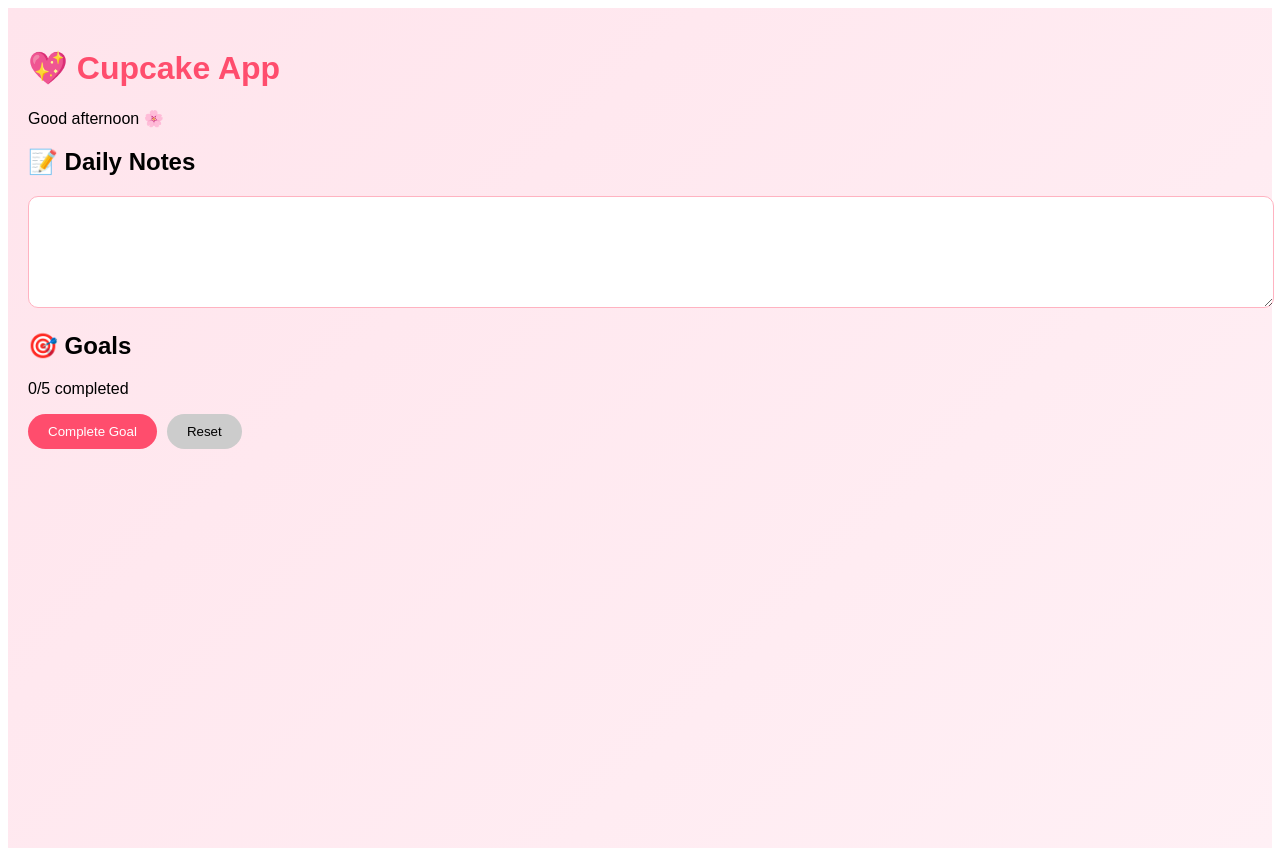
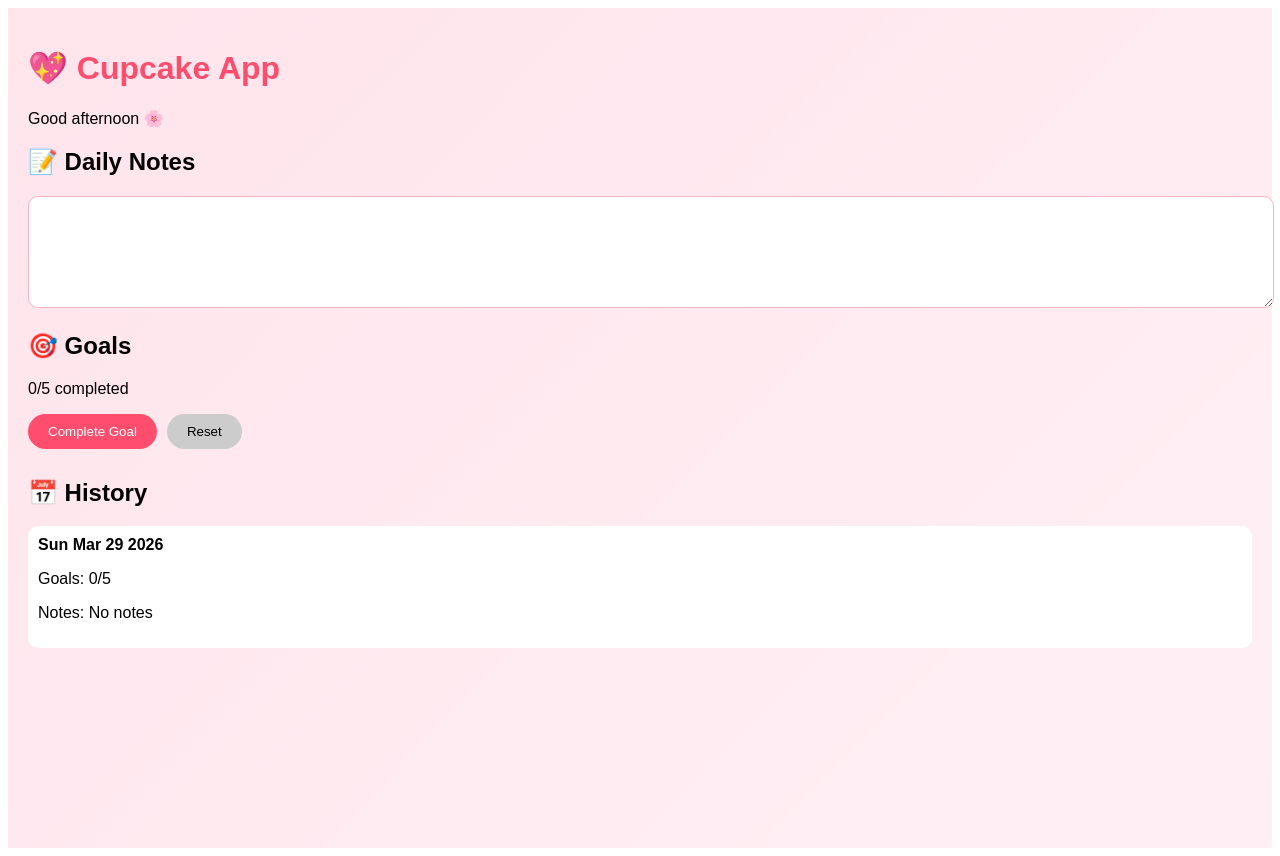
Before and after one commit to arzookhan6817-tech/cupcake-app, a React (Vite) app: page / in a window 1280 px wide. Built offline with nearby package versions, Linux system fonts and the light colour scheme.

Commit message:
Update App.jsx

```diff
--- a/src/App.jsx
+++ b/src/App.jsx
@@ -8,38 +8,46 @@ export default function App() {
     goals: 0,
   });
 
+  const [history, setHistory] = useState({});
+
   const MAX_GOALS = 5;
 
-  // LOAD DATA
+  // LOAD ALL DATA
   useEffect(() => {
     try {
-      const saved = localStorage.getItem(todayKey);
+      const savedHistory = localStorage.getItem("history");
 
-      if (saved) {
-        setDayData(JSON.parse(saved));
-      } else {
-        const freshData = { notes: "", goals: 0 };
-        localStorage.setItem(todayKey, JSON.stringify(freshData));
-        setDayData(freshData);
+      if (savedHistory) {
+        const parsed = JSON.parse(savedHistory);
+        setHistory(parsed);
+
+        if (parsed[todayKey]) {
+          setDayData(parsed[todayKey]);
+        }
       }
     } catch (e) {
       console.log("Load error", e);
     }
   }, []);
 
-  // SAVE DATA
+  // SAVE ALL DATA
   useEffect(() => {
     try {
-      localStorage.setItem(todayKey, JSON.stringify(dayData));
+      const updatedHistory = {
+        ...history,
+        [todayKey]: dayData,
+      };
+
+      setHistory(updatedHistory);
+      localStorage.setItem("history", JSON.stringify(updatedHistory));
     } catch (e) {
       console.log("Save error", e);
     }
   }, [dayData]);
 
-  // COMPLETE GOAL (WITH LIMIT)
   const completeGoal = () => {
     if (dayData.goals >= MAX_GOALS) {
-      alert("You’ve already completed all goals today 😌");
+      alert("You’ve already completed all goals 😌");
       return;
     }
 
@@ -55,7 +63,6 @@ export default function App() {
     }
   };
 
-  // RESET GOALS (optional but powerful)
   const resetGoals = () => {
     setDayData({
       ...dayData,
@@ -63,7 +70,6 @@ export default function App() {
     });
   };
 
-  // GREETING
   const getGreeting = () => {
     const hour = new Date().getHours();
     if (hour < 12) return "Good morning ☀️";
@@ -110,7 +116,7 @@ export default function App() {
           background: "#ff4d6d",
           color: "white",
           cursor: "pointer",
-          marginRight: 10
+          marginRight: 10,
         }}
       >
         Complete Goal
@@ -123,11 +129,32 @@ export default function App() {
           borderRadius: 20,
           border: "none",
           background: "#ccc",
-          cursor: "pointer"
+          cursor: "pointer",
         }}
       >
         Reset
       </button>
+
+      {/* HISTORY SECTION */}
+      <h2 style={{ marginTop: 30 }}>📅 History</h2>
+
+      {Object.keys(history).length === 0 && <p>No history yet</p>}
+
+      {Object.entries(history).map(([date, data]) => (
+        <div
+          key={date}
+          style={{
+            background: "white",
+            padding: 10,
+            borderRadius: 10,
+            marginBottom: 10,
+          }}
+        >
+          <strong>{date}</strong>
+          <p>Goals: {data.goals}/{MAX_GOALS}</p>
+          <p>Notes: {data.notes || "No notes"}</p>
+        </div>
+      ))}
     </div>
   );
 }
```
